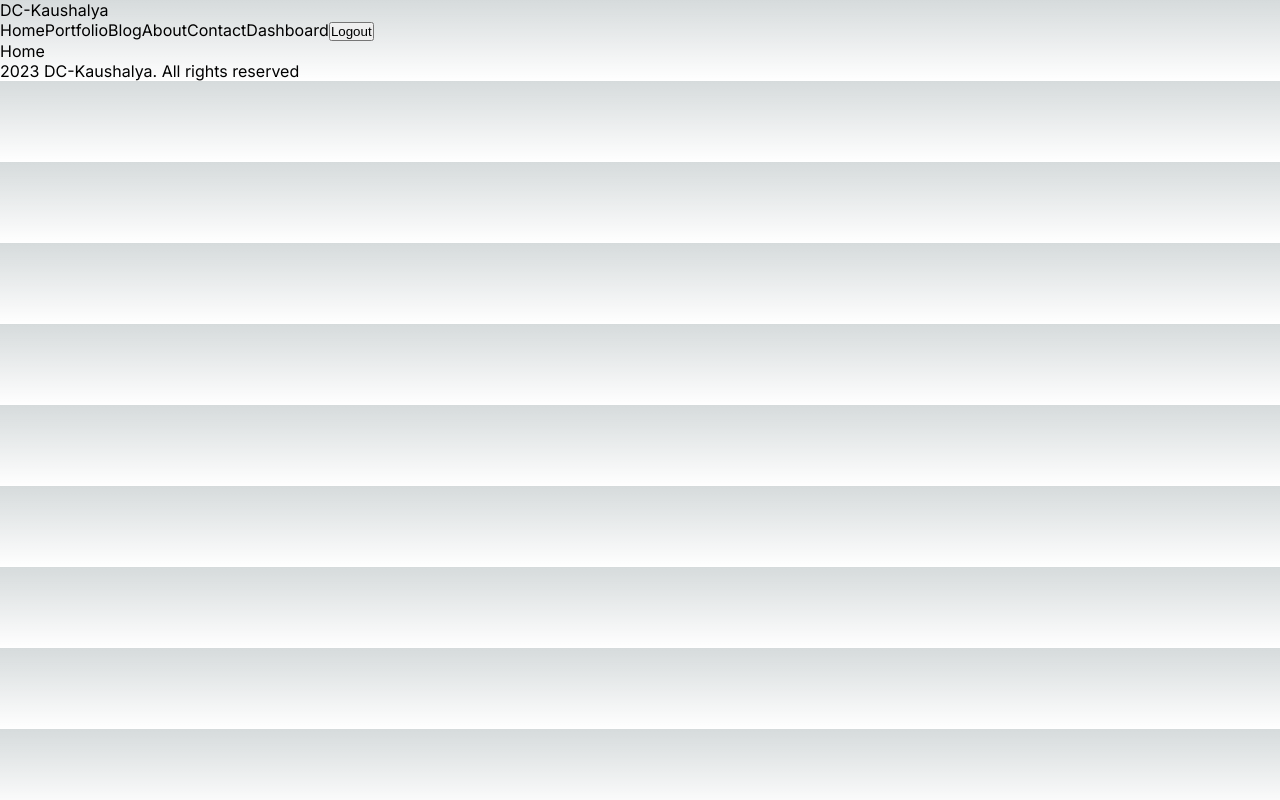
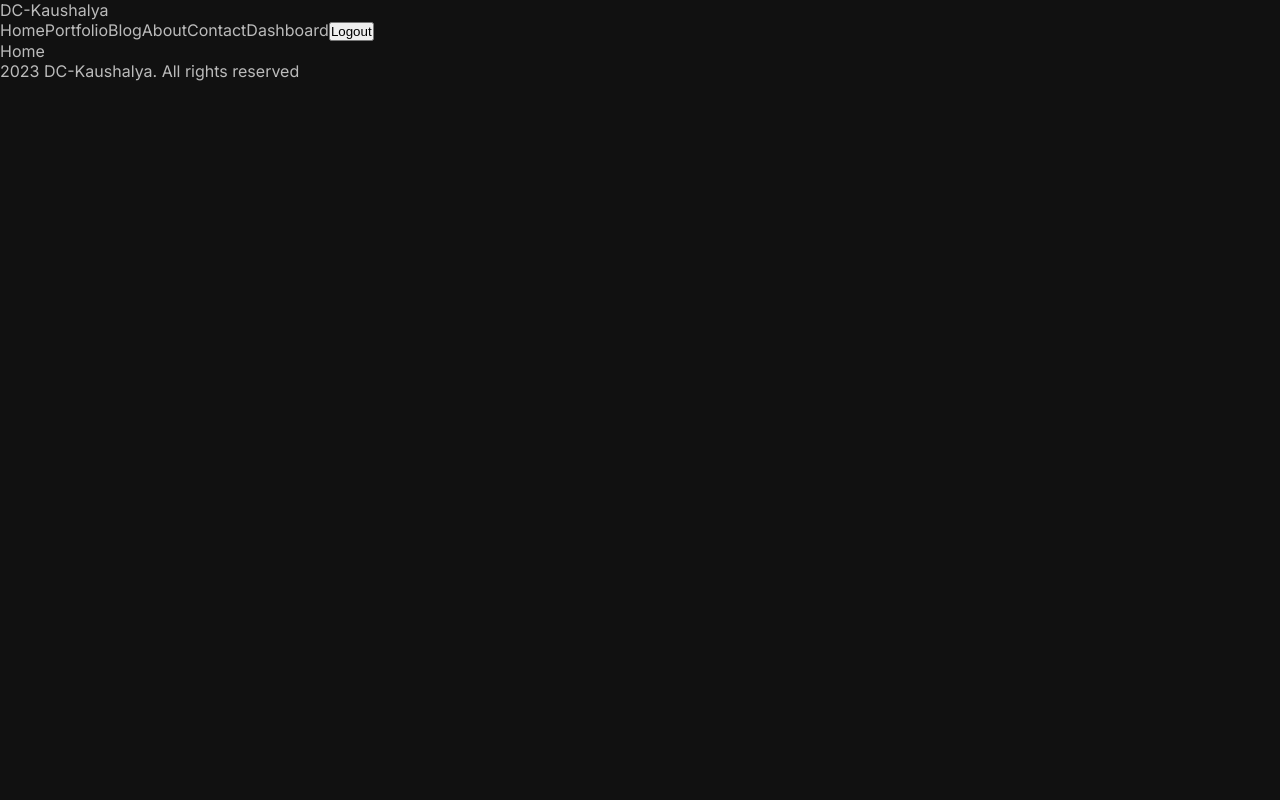
Before and after one commit to DC-Kaushalya/NextBlogApp, a Next.js app: page / in a window 1280 px wide. Built offline with nearby package versions, Linux system fonts and the light colour scheme.

Commit message:
Update globale.css

```diff
--- a/src/app/globals.css
+++ b/src/app/globals.css
@@ -1,78 +1,3 @@
-:root {
-  --max-width: 1100px;
-  --border-radius: 12px;
-  --font-mono: ui-monospace, Menlo, Monaco, 'Cascadia Mono', 'Segoe UI Mono',
-    'Roboto Mono', 'Oxygen Mono', 'Ubuntu Monospace', 'Source Code Pro',
-    'Fira Mono', 'Droid Sans Mono', 'Courier New', monospace;
-
-  --foreground-rgb: 0, 0, 0;
-  --background-start-rgb: 214, 219, 220;
-  --background-end-rgb: 255, 255, 255;
-
-  --primary-glow: conic-gradient(
-    from 180deg at 50% 50%,
-    #16abff33 0deg,
-    #0885ff33 55deg,
-    #54d6ff33 120deg,
-    #0071ff33 160deg,
-    transparent 360deg
-  );
-  --secondary-glow: radial-gradient(
-    rgba(255, 255, 255, 1),
-    rgba(255, 255, 255, 0)
-  );
-
-  --tile-start-rgb: 239, 245, 249;
-  --tile-end-rgb: 228, 232, 233;
-  --tile-border: conic-gradient(
-    #00000080,
-    #00000040,
-    #00000030,
-    #00000020,
-    #00000010,
-    #00000010,
-    #00000080
-  );
-
-  --callout-rgb: 238, 240, 241;
-  --callout-border-rgb: 172, 175, 176;
-  --card-rgb: 180, 185, 188;
-  --card-border-rgb: 131, 134, 135;
-}
-
-@media (prefers-color-scheme: dark) {
-  :root {
-    --foreground-rgb: 255, 255, 255;
-    --background-start-rgb: 0, 0, 0;
-    --background-end-rgb: 0, 0, 0;
-
-    --primary-glow: radial-gradient(rgba(1, 65, 255, 0.4), rgba(1, 65, 255, 0));
-    --secondary-glow: linear-gradient(
-      to bottom right,
-      rgba(1, 65, 255, 0),
-      rgba(1, 65, 255, 0),
-      rgba(1, 65, 255, 0.3)
-    );
-
-    --tile-start-rgb: 2, 13, 46;
-    --tile-end-rgb: 2, 5, 19;
-    --tile-border: conic-gradient(
-      #ffffff80,
-      #ffffff40,
-      #ffffff30,
-      #ffffff20,
-      #ffffff10,
-      #ffffff10,
-      #ffffff80
-    );
-
-    --callout-rgb: 20, 20, 20;
-    --callout-border-rgb: 108, 108, 108;
-    --card-rgb: 100, 100, 100;
-    --card-border-rgb: 200, 200, 200;
-  }
-}
-
 * {
 	box-sizing: border-box;
 	padding: 0;
@@ -83,25 +8,11 @@
 body {
 	max-width: 100vw;
 	overflow-x: hidden;
-}
-
-body {
-  color: rgb(var(--foreground-rgb));
-  background: linear-gradient(
-      to bottom,
-      transparent,
-      rgb(var(--background-end-rgb))
-    )
-    rgb(var(--background-start-rgb));
+	background-color: #111;
+	color: #bbb;
 }
 
 a {
+	text-decoration: none;
 	color: inherit;
-  text-decoration: none;
 }
-
-@media (prefers-color-scheme: dark) {
-  html {
-    color-scheme: dark;
-  }
-}
```
Lines whose indentation alone changed are shown as unchanged.
